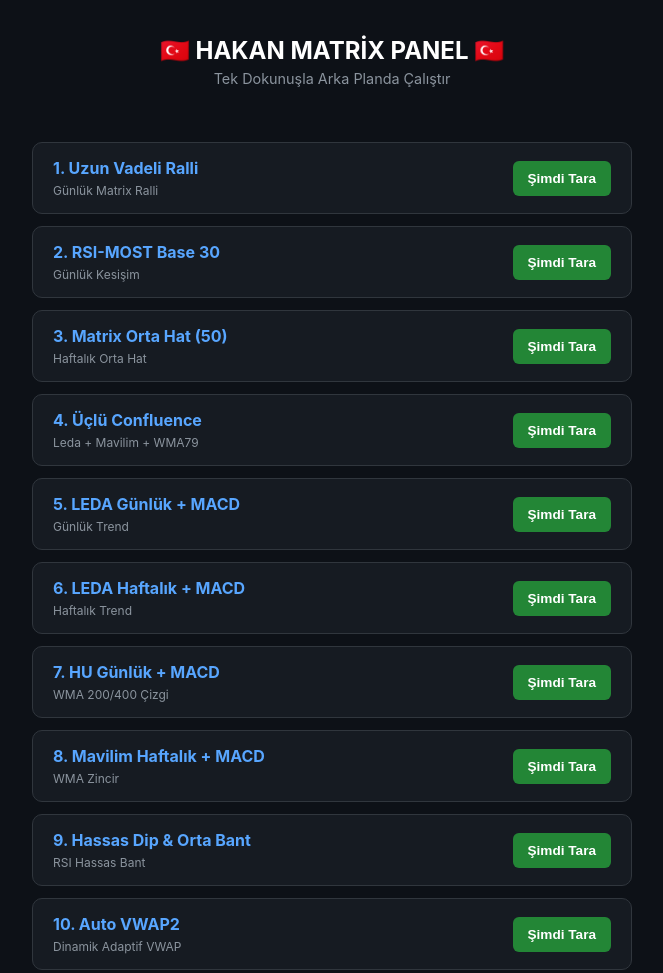
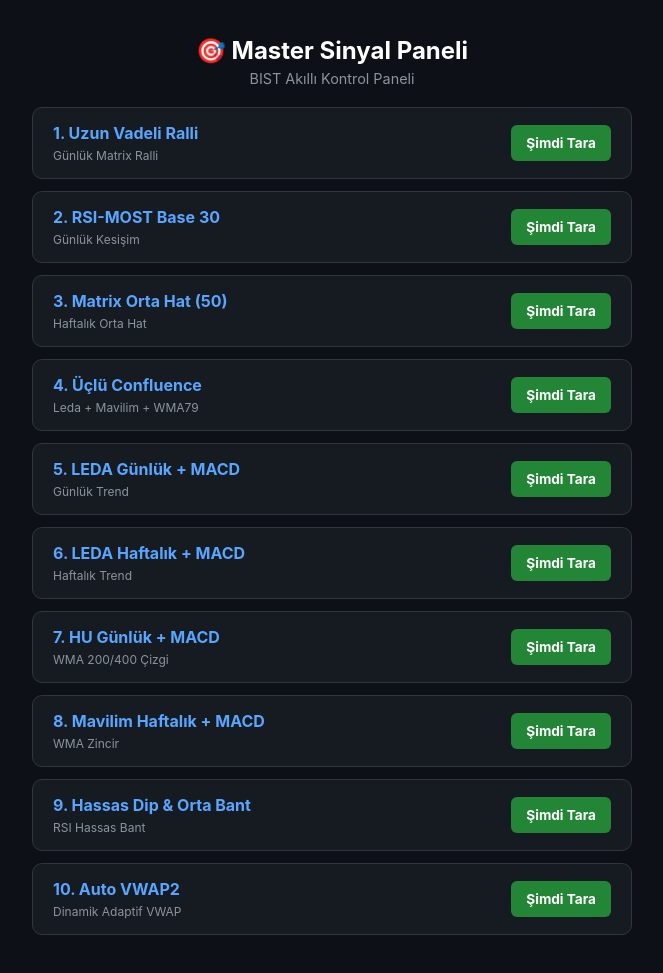
Before and after one commit to 55hakan/bist-9lubot, a plain HTML site: page index.html in a window 1280 px wide. Shown: the whole page, without its empty margins (308-971 px from the left). Drawn offline with Linux system fonts and the light colour scheme.

Commit message:
Update index.html

```diff
--- a/index.html
+++ b/index.html
@@ -3,7 +3,7 @@
 <head>
     <meta charset="UTF-8">
     <meta name="viewport" content="width=device-width, initial-scale=1.0">
-    <title>BIST Master Bot</title>
+    <title>Hakan Master Sinyal Paneli</title>
     <style>
         :root {
             --bg-color: #0d1117;
@@ -49,80 +49,34 @@
             white-space: nowrap;
         }
         .btn:hover { background-color: var(--accent-hover); }
-        .status { text-align: center; margin-bottom: 15px; font-size: 0.85rem; color: #3fb950; font-weight: bold; min-height: 20px; }
     </style>
 </head>
 <body>
 
 <div class="container">
-    <h1>🇹🇷 HAKAN MATRİX PANEL  🇹🇷</h1>
-    <div class="subtitle">Tek Dokunuşla Arka Planda Çalıştır</div>
+    <h1>🎯 Master Sinyal Paneli</h1>
+    <div class="subtitle">BIST Akıllı Kontrol Paneli</div>
 
-    <div id="statusMsg" class="status"></div>
+    <div class="card"><div class="info"><h3>1. Uzun Vadeli Ralli</h3><p>Günlük Matrix Ralli</p></div><a href="https://github.com/55hakan/bist-9lubot/actions/workflows/run.yml" target="_blank" class="btn">Şimdi Tara</a></div>
 
-    <!-- Strateji Butonları (Arka Planda Tetikleyici) -->
-    <div class="card"><div class="info"><h3>1. Uzun Vadeli Ralli</h3><p>Günlük Matrix Ralli</p></div><button class="btn" onclick="triggerScan('Uzun Vade Ralli')">Şimdi Tara</button></div>
+    <div class="card"><div class="info"><h3>2. RSI-MOST Base 30</h3><p>Günlük Kesişim</p></div><a href="https://github.com/55hakan/bist-9lubot/actions/workflows/run.yml" target="_blank" class="btn">Şimdi Tara</a></div>
 
-    <div class="card"><div class="info"><h3>2. RSI-MOST Base 30</h3><p>Günlük Kesişim</p></div><button class="btn" onclick="triggerScan('Base 30 Kesisişi')">Şimdi Tara</button></div>
+    <div class="card"><div class="info"><h3>3. Matrix Orta Hat (50)</h3><p>Haftalık Orta Hat</p></div><a href="https://github.com/55hakan/bist-9lubot/actions/workflows/run.yml" target="_blank" class="btn">Şimdi Tara</a></div>
 
-    <div class="card"><div class="info"><h3>3. Matrix Orta Hat (50)</h3><p>Haftalık Orta Hat</p></div><button class="btn" onclick="triggerScan('Matrix Orta Hat')">Şimdi Tara</button></div>
+    <div class="card"><div class="info"><h3>4. Üçlü Confluence</h3><p>Leda + Mavilim + WMA79</p></div><a href="https://github.com/55hakan/bist-9lubot/actions/workflows/run.yml" target="_blank" class="btn">Şimdi Tara</a></div>
 
-    <div class="card"><div class="info"><h3>4. Üçlü Confluence</h3><p>Leda + Mavilim + WMA79</p></div><button class="btn" onclick="triggerScan('Uclu Kesisim')">Şimdi Tara</button></div>
+    <div class="card"><div class="info"><h3>5. LEDA Günlük + MACD</h3><p>Günlük Trend</p></div><a href="https://github.com/55hakan/bist-9lubot/actions/workflows/run.yml" target="_blank" class="btn">Şimdi Tara</a></div>
 
-    <div class="card"><div class="info"><h3>5. LEDA Günlük + MACD</h3><p>Günlük Trend</p></div><button class="btn" onclick="triggerScan('Leda Gunluk')">Şimdi Tara</button></div>
+    <div class="card"><div class="info"><h3>6. LEDA Haftalık + MACD</h3><p>Haftalık Trend</p></div><a href="https://github.com/55hakan/bist-9lubot/actions/workflows/run.yml" target="_blank" class="btn">Şimdi Tara</a></div>
 
-    <div class="card"><div class="info"><h3>6. LEDA Haftalık + MACD</h3><p>Haftalık Trend</p></div><button class="btn" onclick="triggerScan('Leda Haftalik')">Şimdi Tara</button></div>
+    <div class="card"><div class="info"><h3>7. HU Günlük + MACD</h3><p>WMA 200/400 Çizgi</p></div><a href="https://github.com/55hakan/bist-9lubot/actions/workflows/run.yml" target="_blank" class="btn">Şimdi Tara</a></div>
 
-    <div class="card"><div class="info"><h3>7. HU Günlük + MACD</h3><p>WMA 200/400 Çizgi</p></div><button class="btn" onclick="triggerScan('HU Gunluk')">Şimdi Tara</button></div>
+    <div class="card"><div class="info"><h3>8. Mavilim Haftalık + MACD</h3><p>WMA Zincir</p></div><a href="https://github.com/55hakan/bist-9lubot/actions/workflows/run.yml" target="_blank" class="btn">Şimdi Tara</a></div>
 
-    <div class="card"><div class="info"><h3>8. Mavilim Haftalık + MACD</h3><p>WMA Zincir</p></div><button class="btn" onclick="triggerScan('Mavilim Haftalik')">Şimdi Tara</button></div>
+    <div class="card"><div class="info"><h3>9. Hassas Dip & Orta Bant</h3><p>RSI Hassas Bant</p></div><a href="https://github.com/55hakan/bist-9lubot/actions/workflows/run.yml" target="_blank" class="btn">Şimdi Tara</a></div>
 
-    <div class="card"><div class="info"><h3>9. Hassas Dip & Orta Bant</h3><p>RSI Hassas Bant</p></div><button class="btn" onclick="triggerScan('Hassas Dip Orta')">Şimdi Tara</button></div>
-
-    <div class="card"><div class="info"><h3>10. Auto VWAP2</h3><p>Dinamik Adaptif VWAP</p></div><button class="btn" onclick="triggerScan('Auto VWAP2')">Şimdi Tara</button></div>
+    <div class="card"><div class="info"><h3>10. Auto VWAP2</h3><p>Dinamik Adaptif VWAP</p></div><a href="https://github.com/55hakan/bist-9lubot/actions/workflows/run.yml" target="_blank" class="btn">Şimdi Tara</a></div>
 </div>
-
-<script>
-    // KİMLİK BİLGİLERİNİZ (Buraya kendi GitHub kullanıcı adınızı, repo adınızı ve token'ınızı yazın)
-    const GITHUB_USER = "55hakan";
-    const REPO_NAME = "bist-9lubot";
-    const GITHUB_TOKEN = "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"; // Örn: ghp_xxxxxxxxxxxxxxxxxxxx
-
-    async function triggerScan(strategyName) {
-        const statusEl = document.getElementById("statusMsg");
-        statusEl.style.color = "#58a6ff";
-        statusEl.innerText = `⏳ "${strategyName}" taraması başlatılıyor...`;
-
-        const url = `https://api.github.com/repos/${GITHUB_USER}/${REPO_NAME}/dispatches`;
-
-        try {
-            const response = await fetch(url, {
-                method: "POST",
-                headers: {
-                    "Accept": "application/vnd.github+json",
-                    "Authorization": `Bearer ${GITHUB_TOKEN}`,
-                    "Content-Type": "application/json"
-                },
-                body: JSON.stringify({
-                    event_type: "run-scanner",
-                    client_payload: { strategy: strategyName }
-                })
-            });
-
-            if (response.ok || response.status === 204) {
-                statusEl.style.color = "#3fb950";
-                statusEl.innerText = `✅ "${strategyName}" başarıyla tetiklendi! Telegram'ı kontrol edin.`;
-            } else {
-                statusEl.style.color = "#f85149";
-                statusEl.innerText = `❌ Başlatılamadı! Token veya repo adını kontrol edin.`;
-            }
-        } catch (error) {
-            statusEl.style.color = "#f85149";
-            statusEl.innerText = `❌ Bağlantı hatası oluştu.`;
-            console.error(error);
-        }
-    }
-</script>
 
 </body>
 </html>
```
